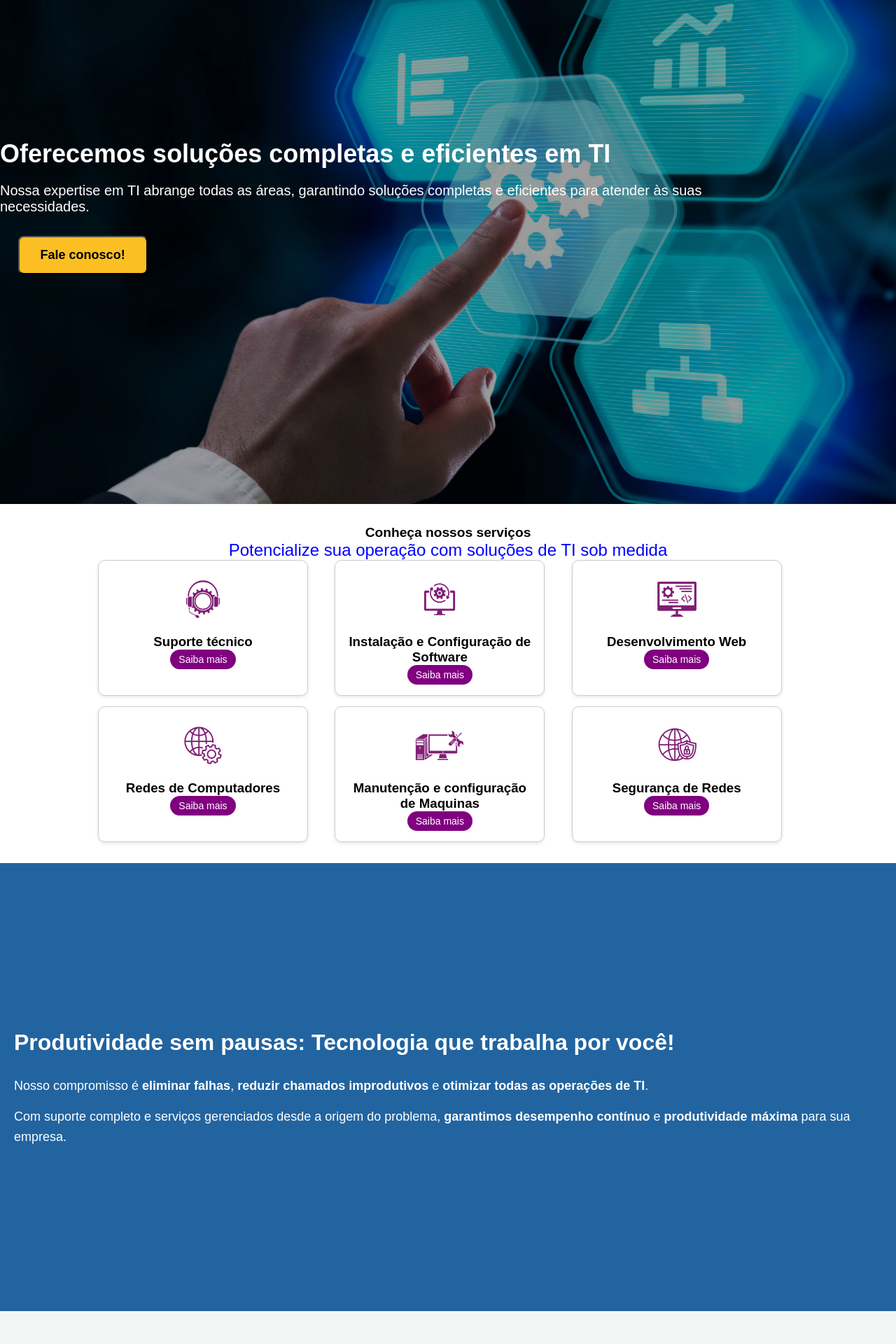
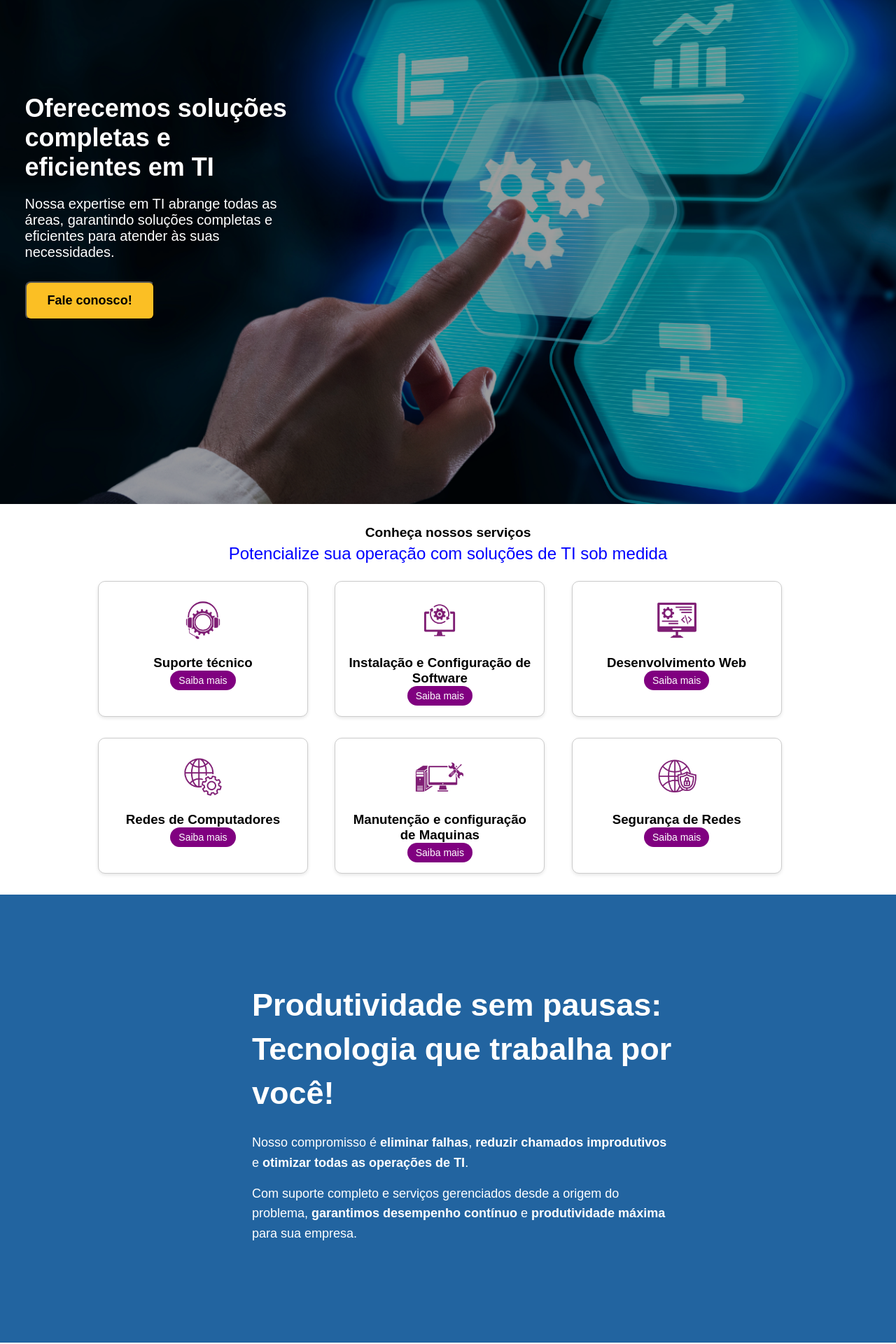
Before and after one commit to paulocesargit/Protec-Front-End, a React (Vite) app: page / in a window 1280 px wide. Shown: the part 80-2000 px from the top of the page at 70% size. Built offline with nearby package versions, Linux system fonts and the light colour scheme.

Commit message:
Ajuste Greal. Home, Hero

```diff
--- a/src/components/Hero.jsx
+++ b/src/components/Hero.jsx
@@ -3,6 +3,7 @@ import "../styles/hero.css";
 function Hero() {
   return (
     <section className="hero">
+      <div className="hero-content">
         <h1 className="title">
           Oferecemos soluções completas e eficientes em TI
         </h1>
@@ -11,6 +12,7 @@ function Hero() {
           completas e eficientes para atender às suas necessidades.
         </p>
         <button className="btn-hero">Fale conosco!</button>
+      </div>
     </section>
   );
 }
--- a/src/pages/Public/components/Productivity.jsx
+++ b/src/pages/Public/components/Productivity.jsx
@@ -2,18 +2,22 @@ import "../style/productivity.css";
 
 function Productivity() {
   return (
-    <section className="productivity">
-      <h2>Produtividade sem pausas: Tecnologia que trabalha por você!</h2>
-      <p>
+    <section className="prod-section">
+      <div className="prod-container">
+        <h2 className="prod-title">
+          Produtividade sem pausas: Tecnologia que trabalha por você!
+        </h2>
+        <p className="prod-text">
           Nosso compromisso é <strong>eliminar falhas</strong>,{" "}
           <strong>reduzir chamados improdutivos</strong> e{" "}
           <strong>otimizar todas as operações de TI</strong>.
         </p>
-      <p>
-        Com suporte completo e serviços gerenciados desde a origem do problema,{" "}
-        <strong>garantimos desempenho contínuo</strong> e{" "}
+        <p className="prod-text">
+          Com suporte completo e serviços gerenciados desde a origem do
+          problema, <strong>garantimos desempenho contínuo</strong> e{" "}
           <strong>produtividade máxima</strong> para sua empresa.
         </p>
+      </div>
     </section>
   );
 }
--- a/src/pages/Public/components/SocialMedia.jsx
+++ b/src/pages/Public/components/SocialMedia.jsx
@@ -7,7 +7,11 @@ function SocialMedia() {
       <div className="social-container">
         <img src={instagram} alt="Instagram" className="instagram-image" />
         <div className="text-content">
-          <h3>Confira as últimas novidades da em nossas redes sociais!</h3>
+          <h3>
+            <strong>
+              Confira as últimas novidades da em nossas redes sociais!
+            </strong>
+          </h3>
           <p>
             No Instagram da ProdTech, você encontra dicas, novidades e os
             melhores conteúdos sobre tecnologia!
--- a/src/pages/Public/style/productivity.css
+++ b/src/pages/Public/style/productivity.css
@@ -1,4 +1,4 @@
-.productivity {
+.prod-section {
   background-color: #2264a0;
   color: #fff;
   padding: 100px 20px;
@@ -6,32 +6,29 @@
   display: flex;
   flex-direction: column;
   justify-content: center;
+  align-items: flex-start;
 }
 
-.productivity .container {
-  max-width: 700px;
-  margin: 0 auto;
+.prod-container {
+  max-width: 600px;
+  margin-left: 340px;
+  text-align: left;
 }
-
-.productivity h2 {
-  font-size: 32px;
+* .prod-title {
+  font-size: 45px;
   font-family: "Arial", sans-serif;
   font-weight: bold;
   margin-bottom: 25px;
   line-height: 1.4;
 }
 
-.productivity p {
+.prod-text {
   font-size: 18px;
   line-height: 1.6;
   font-family: "Arial", sans-serif;
   margin-bottom: 15px;
 }
 
-.productivity p:last-child {
-  margin-bottom: 0;
-}
-
-.productivity p strong {
+.prod-text strong {
   font-weight: bold;
 }
--- a/src/pages/Public/style/services.css
+++ b/src/pages/Public/style/services.css
@@ -5,11 +5,13 @@
 
 .services h2 {
   font-size: 1.2rem;
+  margin-bottom: 5px;
 }
 
 .services p {
   font-size: 1.5rem;
   color: blue;
+  margin-bottom: 10px;
 }
 
 .service-grid {
@@ -35,6 +37,7 @@
   width: 100%;
   max-width: 300px;
   min-width: 200px;
+  margin-top: 15px;
 }
 
 .service-card img,
--- a/src/pages/Public/style/socialmedia.css
+++ b/src/pages/Public/style/socialmedia.css
@@ -25,10 +25,12 @@
 .text-content h3 {
   font-size: 22px;
   font-weight: bold;
+  margin-bottom: 10px;
   color: black;
 }
 
 .text-content p {
   font-size: 16px;
   color: #555;
+  margin-bottom: 10px;
 }
--- a/src/styles/hero.css
+++ b/src/styles/hero.css
@@ -17,24 +17,22 @@
   width: 100%;
   max-width: 500px;
   text-align: left;
-  margin-left: 5%;
-  padding: 20px;
+  margin-left: 2%;
+  padding: 10px;
   border-radius: 0;
 }
 
 .title {
-  font-size: 36px;
+  font-size: 3px;
   font-weight: 700;
   margin-bottom: 20px;
   max-width: 80%;
-  word-wrap: break-word;
 }
 
 .subtitle {
   font-size: 20px;
   margin-bottom: 30px;
   max-width: 80%;
-  word-wrap: break-word;
 }
 
 .btn-hero {
@@ -45,7 +43,6 @@
   padding: 15px 30px;
   border-radius: 8px;
   text-decoration: none;
-  margin-left: 2%;
 }
 
 .btn-hero:hover {
```
Lines whose indentation alone changed are shown as unchanged.
